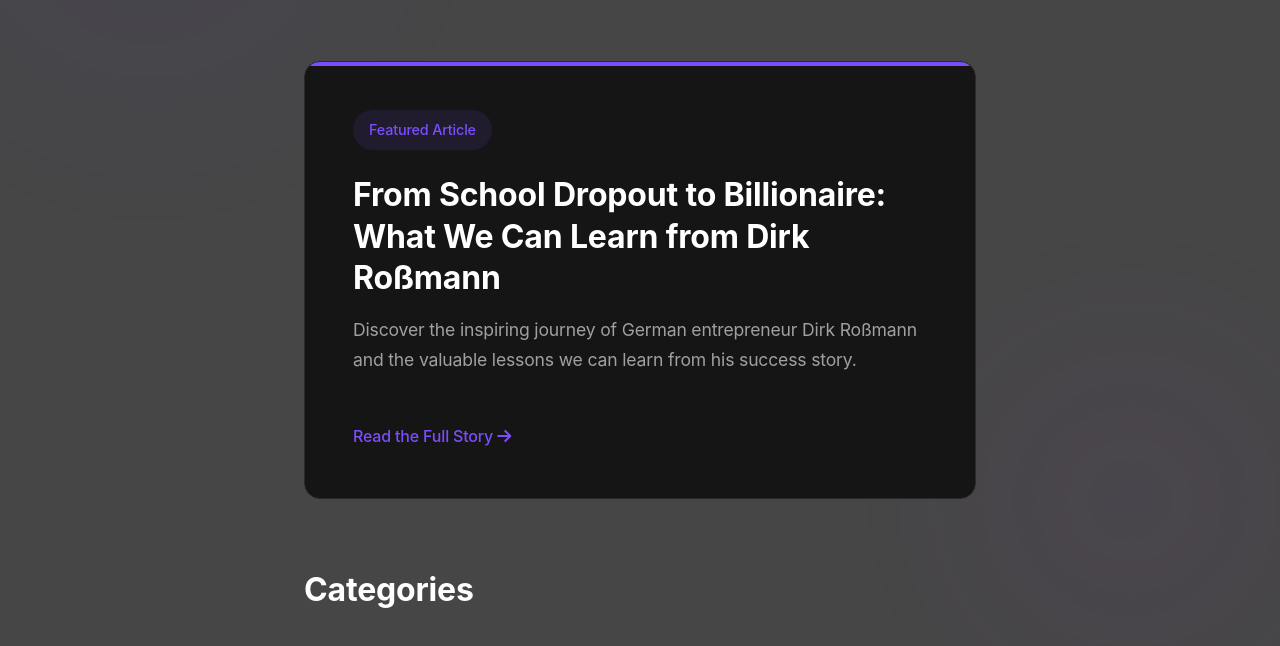
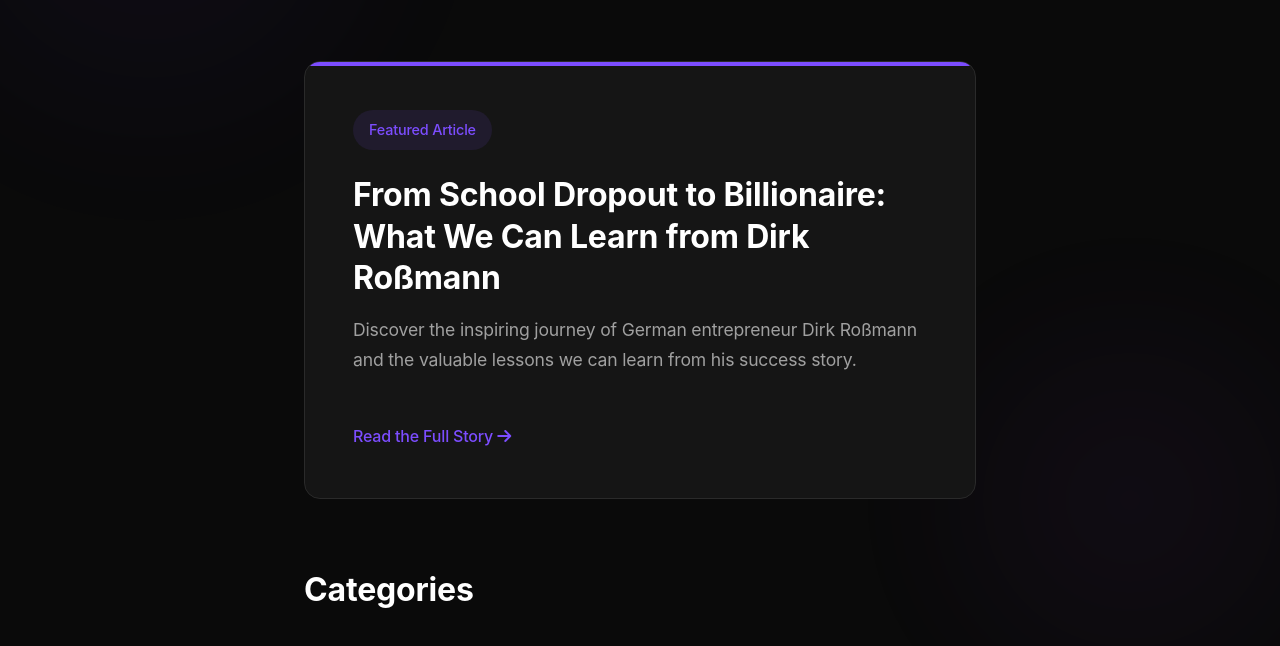
Before and after one commit to neol1no/neol1no.github.io, a plain HTML site: page school/english-blog/index.html in a window 1280 px wide. Shown: the part 250-896 px from the top of the page. Drawn offline with Linux system fonts and the light colour scheme.

Commit message:
Update main.css

```diff
--- a/school/english-blog/styles/main.css
+++ b/school/english-blog/styles/main.css
@@ -1,5 +1,5 @@
 :root {
-    --bg-primary: #464646;
+    --bg-primary: #0a0a0a;
     --bg-secondary: #151515;
     --text-primary: #ffffff;
     --text-secondary: #a0a0a0;
```
